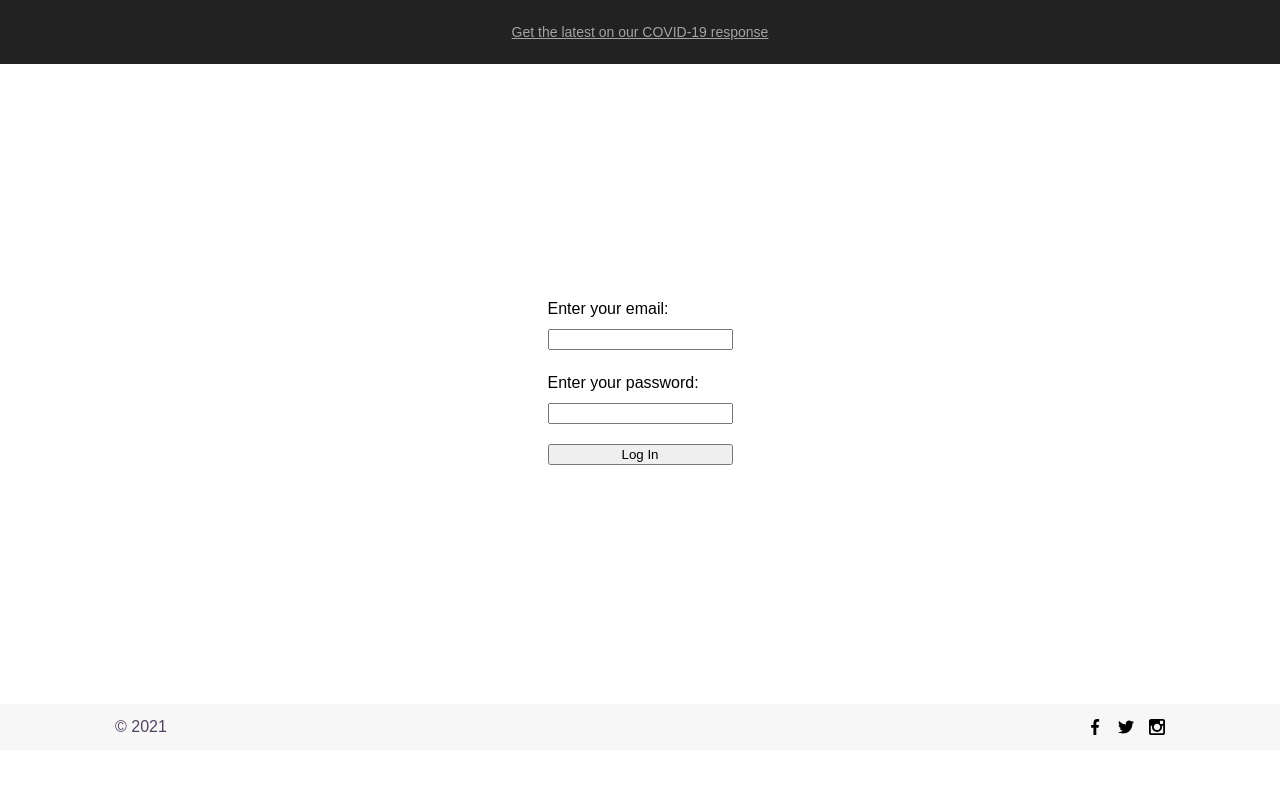
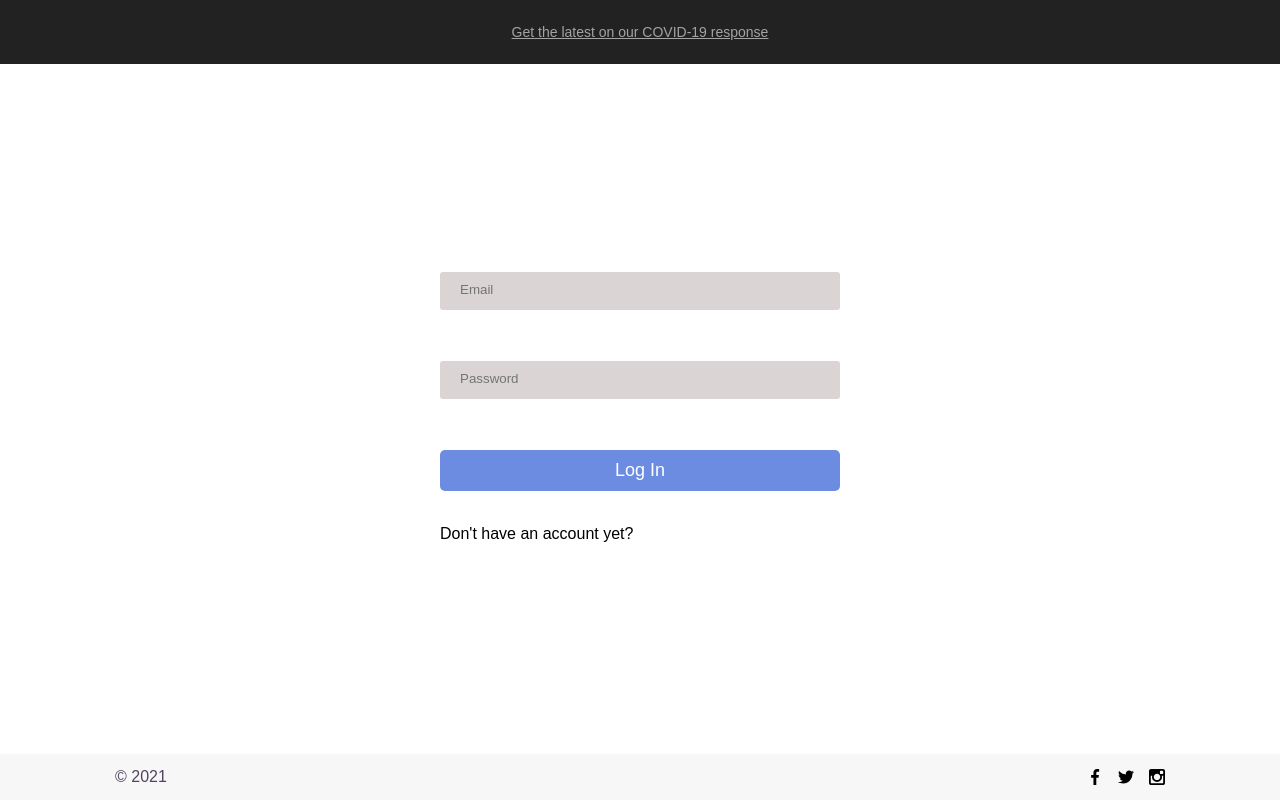
Before and after one commit to Giladpl/airbnb-mock-proj, a React (Create React App) app: page /login in a window 1280 px wide. Built offline with nearby package versions, Linux system fonts and the light colour scheme; a web font is replaced by a local one.

Commit message:
working on login/signup

```diff
--- a/src/App.jsx
+++ b/src/App.jsx
@@ -31,7 +31,7 @@ export function App() {
 
 	return (
 		<Router>
-			<div className='App'>
+			<div className='App flex-column'>
 				<MainHeader isMainHeader={isMainHeader} />
 				<Switch>
 					<Route path='/stay/explore/:location' component={StayLocation} />
--- a/src/App.scss
+++ b/src/App.scss
@@ -1,13 +1,4 @@
 .App {
-	display: flex;
-	flex-direction: column;
+	height: 100vh;
 
-	// .main-header {
-	// 	margin: auto;
-	// }
-
-
-	.main-route-container {
-		flex: 1;
-	}
 }
--- a/src/pages/LogIn/LogIn.jsx
+++ b/src/pages/LogIn/LogIn.jsx
@@ -1,47 +1,81 @@
-import React, { useState } from 'react'
-import { useDispatch, useSelector } from 'react-redux'
-import { useHistory } from 'react-router-dom'
-import { login, logout } from '../../store/actions/userAction'
-import './LogIn.scss'
+import React, { useState } from 'react';
+import { Link } from 'react-router-dom';
+import { useDispatch, useSelector } from 'react-redux';
+import { useHistory } from 'react-router-dom';
+import { login, logout } from '../../store/actions/userAction';
+import './LogIn.scss';
 
 export const LogIn = (props) => {
-    const dispatch = useDispatch()
-    const history = useHistory()
-    const [logInCred, setLogInCred] = useState({ email: '', password: '' })
-    const loggedinUser = useSelector(state => state.userReducer.loggedinUser)
+	const dispatch = useDispatch();
+	const history = useHistory();
+	const [logInCred, setLogInCred] = useState({ email: '', password: '' });
+	const loggedinUser = useSelector((state) => state.userReducer.loggedinUser);
 
 	const handleChange = ({ target }) => {
-        const field = target.name
-        const value = target.type === 'number' ? +target.value : target.value
-        setLogInCred({ ...logInCred, [field]: value })
-    }
+		const field = target.name;
+		const value = target.type === 'number' ? +target.value : target.value;
+		setLogInCred({ ...logInCred, [field]: value });
+	};
 
 	const onLogin = async (ev) => {
-        ev.preventDefault()
-        await dispatch(login(logInCred))
-        history.push('/')
-    }
+		ev.preventDefault();
+		await dispatch(login(logInCred));
+		history.push('/');
+	};
 
 	const onLogout = async () => {
-        await dispatch(logout())
-        history.push('/')
-    }
+		await dispatch(logout());
+		history.push('/');
+	};
 
 	return (
 		<React.Fragment>
-            {!loggedinUser && <form className="login main-layout flex-column" onSubmit={onLogin}>
-                <label htmlFor="email">Enter your email:</label>
-                <input type="email" id="email" name="email" value={logInCred.email} onChange={handleChange} required />
-                <label htmlFor="password">Enter your password:</label>
-                <input type="text" id="password" name="password" value={logInCred.password} onChange={handleChange} required />
-                <button className="btn">Log In</button>
-            </form>}
-            {loggedinUser && <section className="logout">
-                <h2>
-                    Hello {loggedinUser.fullname}!
-                </h2>
+			{!loggedinUser && (
+				<form className='login main-layout flex-column' onSubmit={onLogin}>
+					<div className='login__group'>
+						<input
+							className='login__input'
+							type='email'
+							id='email'
+							name='email'
+							value={logInCred.email}
+							onChange={handleChange}
+							required
+							autoComplete='off'
+							placeholder='Email'
+						/>
+						<label className='login__label' htmlFor='email'>
+							Email
+						</label>
+					</div>
+					<div className='login__group'>
+						<input
+							className='login__input'
+							type='text'
+							id='password'
+							name='password'
+							value={logInCred.password}
+							onChange={handleChange}
+							required
+							autoComplete='off'
+							placeholder='Password'
+						/>
+						<label className='login__label' htmlFor='password'>
+							Password
+						</label>
+					</div>
+					<div className='login__group'>
+						<button className='login__btn'>Log In</button>
+					</div>
+					<Link className='router-link' to='/signup'>Don't have an account yet?</Link>
+				</form>
+			)}
+			{loggedinUser && (
+				<section className='logout'>
+					<h2>Hello {loggedinUser.fullname}!</h2>
 					<button onClick={onLogout}>Log out</button>
-            </section>}
+				</section>
+			)}
 		</React.Fragment>
-    )
-}
+	);
+};
--- a/src/pages/LogIn/LogIn.scss
+++ b/src/pages/LogIn/LogIn.scss
@@ -2,15 +2,73 @@
 @import '../../assets/styles/setup/functions';
 
 .login {
-    height: 80vh;
+	// height: 80vh;
+    flex-grow: 1;
 	justify-content: center;
 
-    > * {
-        margin-bottom: rem(7px);
+	&__group {
+		display: flex;
+		flex-direction: column;
+		margin-bottom: rem(30px);
+        width: rem(400px);
 	}
 
-    input {
-        margin-bottom: rem(20px);
+	&__input {
+        width: 100%;
+		padding: rem(10px) rem(20px);
+		background-color: rgb(218, 212, 212);
+		border: none;
+		border-bottom: 3px solid transparent;
+		border-radius: rem(3px);
+		transition: all 0.3s;
+
+		&:focus {
+			outline: none;
+			border-bottom: 3px solid rgb(71, 71, 179);
+			box-shadow: 0 10px 15px rgba(#000, 0.1);
+		}
+	}
+
+	&__label {
+		font-weight: 700;
+        font-size: rem(13px);
+        margin-left: rem(16px);
+		transition: all 0.3s;
+        transform: translateY(rem(-70px));
+	}
+
+	&__input:placeholder-shown + &__label {
+		visibility: hidden;
+		opacity: 0;
+		transform: translateY(rem(-25px));
+	}
+
+    &__btn{
+        padding: rem(10px) rem(20px);
+        border-radius: 5px;
+        background-color: rgb(108, 140, 226);
+        border: none;
+		cursor: pointer;
+        color: white;
+        font-size: 18px;
+
+        &:hover {
+            transform: translateY(-3px);
+            box-shadow: 0 10px 20px rgba(black, 0.2);
+        }
+
+        &:active, &:focus {
+            // outline: none;
+            transform: translateY(1px);
+            box-shadow: 0 5px 10px rgba(black, 0.2);
+        }
+    }
+
+    .router-link{
+        width: fit-content;
+
+        &:hover {
+            color: lighten(black, 40%)
         }
     }
 
@@ -23,3 +81,4 @@
 			margin-bottom: rem(30px);
 		}
 	}
+}
```
Lines whose indentation alone changed are shown as unchanged.
